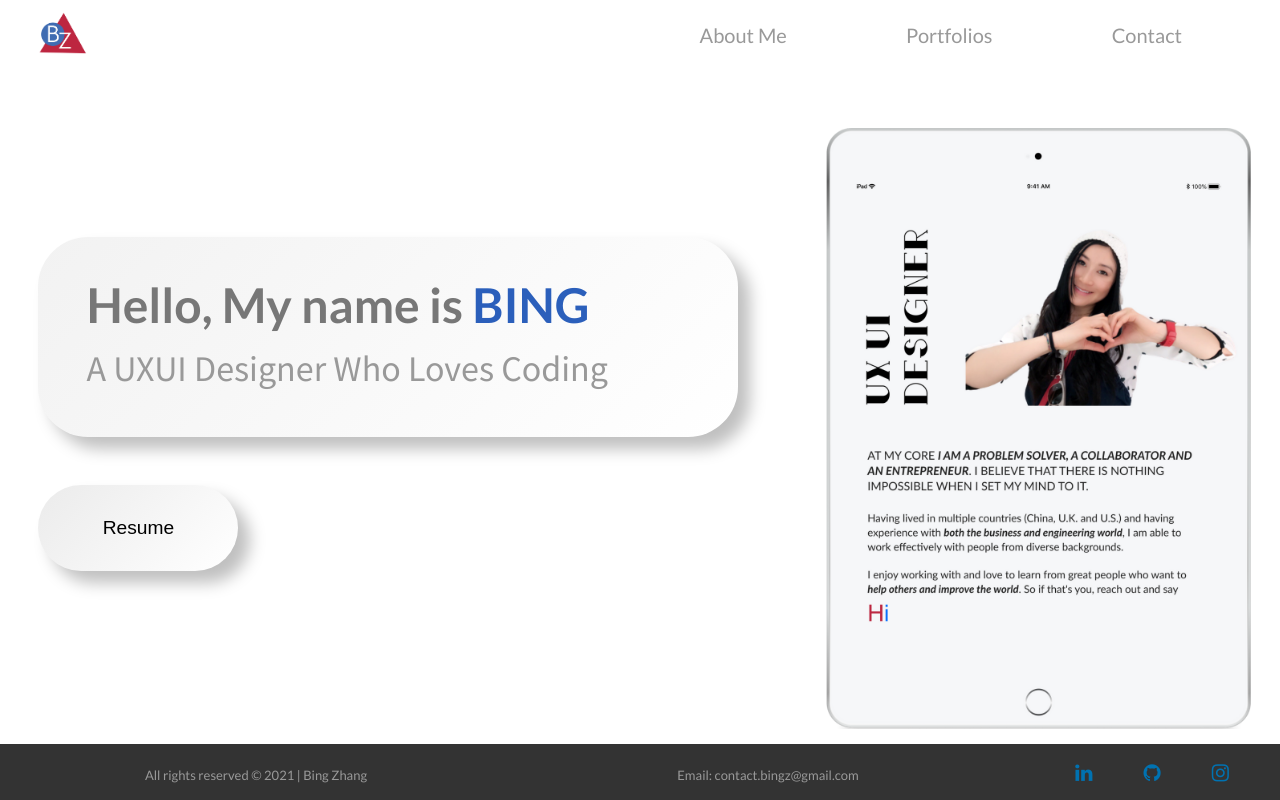
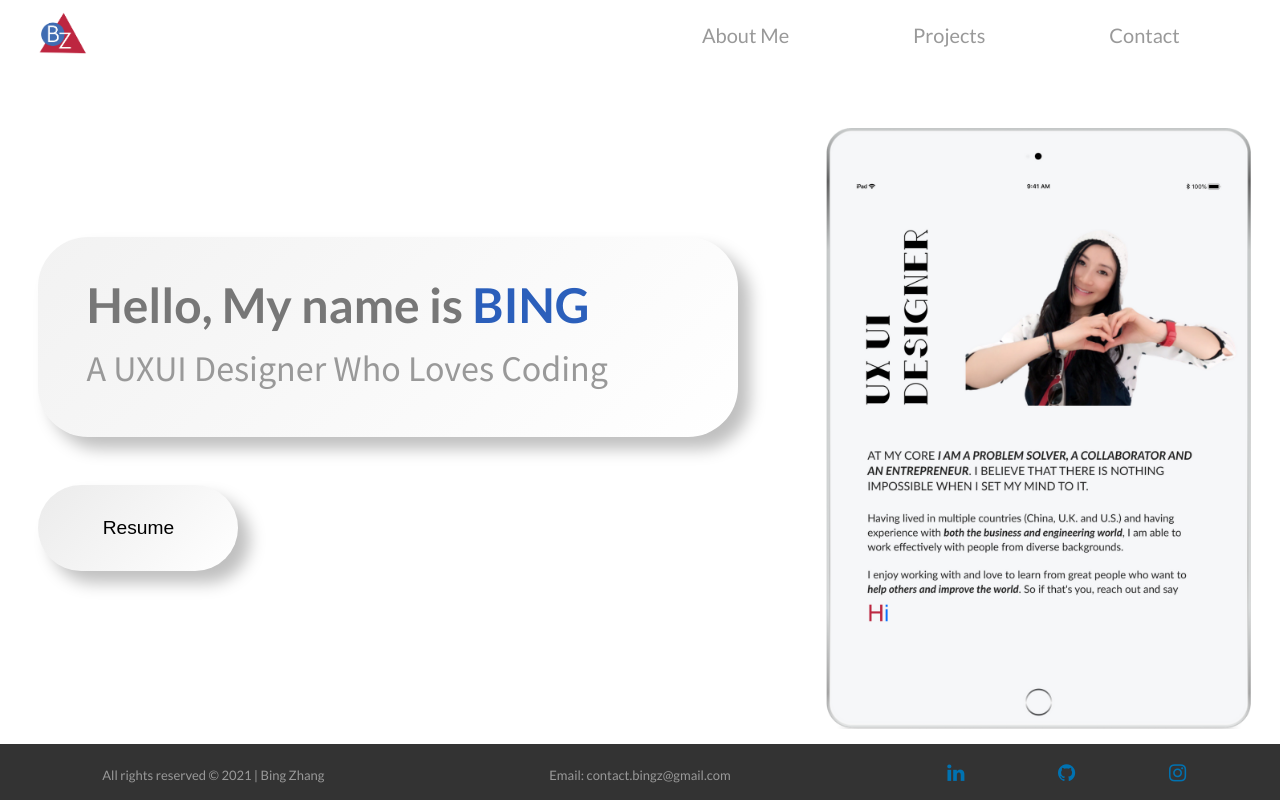
Before and after one commit to imbingz/uxui-portfolio, a plain HTML site: page index.html in a window 1280 px wide. Shown: the top 800 px of the page. Drawn offline with Linux system fonts and the light colour scheme.

Commit message:
changed portfolios to projects

```diff
--- a/assets/style.css
+++ b/assets/style.css
@@ -137,7 +137,7 @@ small {
 	bottom: 0;
 	width: 100%;
 	display: grid;
-	grid-template-columns: 2fr 2fr 1fr;
+	grid-template-columns: 1fr 1fr 1fr;
 	align-items: center;
 	text-align: center;
 	padding: 1rem 0;
--- a/index.html
+++ b/index.html
@@ -23,7 +23,7 @@
       </div>
       <ul class="headernav">
         <li><a href="#">About Me</a></li>
-        <li><a href="#">Portfolios</a></li>
+        <li><a href="#">Projects</a></li>
         <li><a href="#">Contact</a></li>
       </ul>
     </nav>
```
